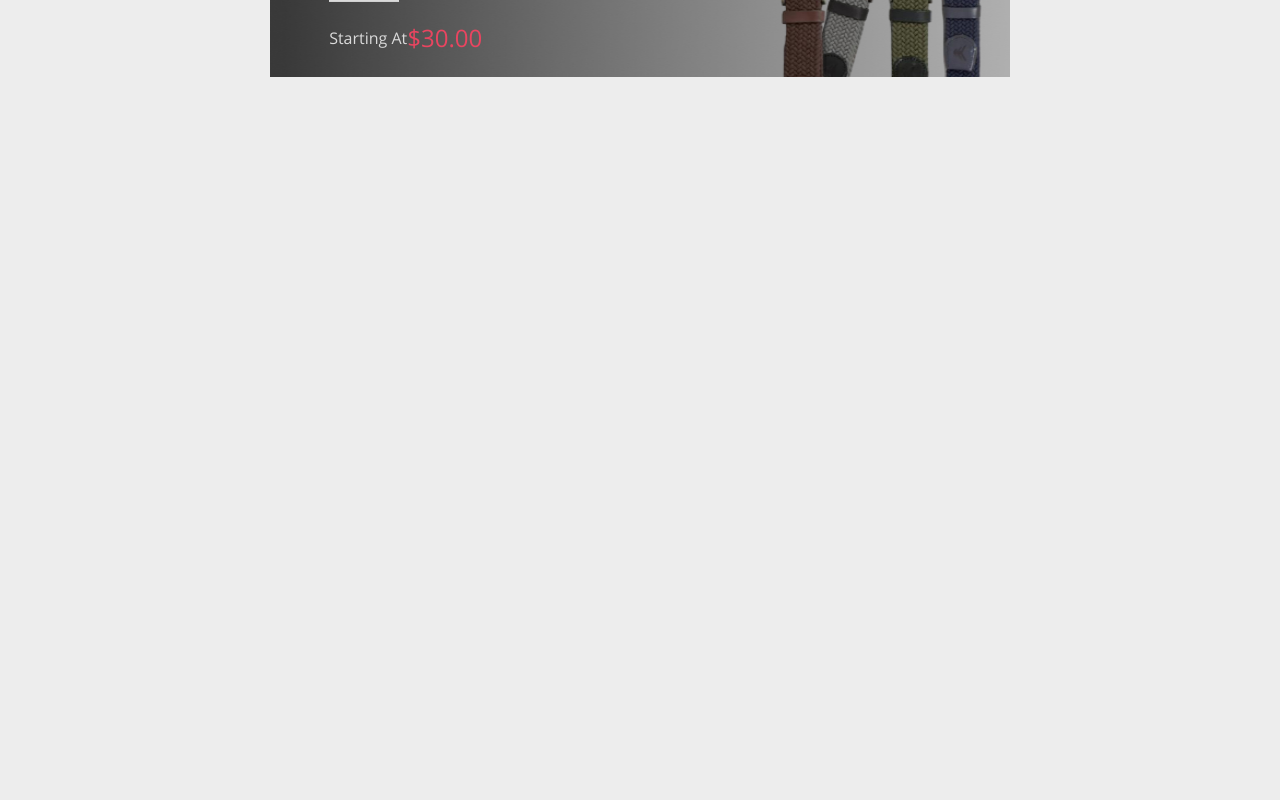
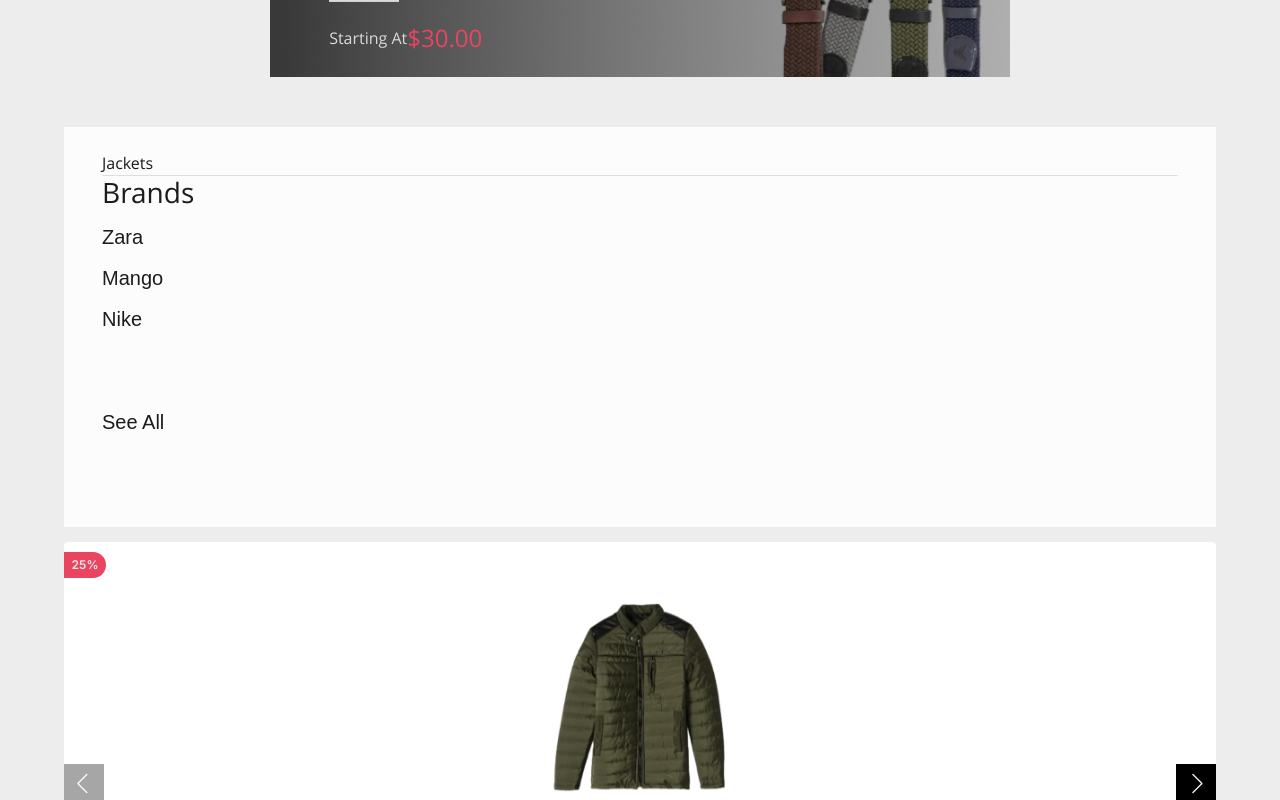
Before and after one commit to Navidhashemii/bonik-ecommerce, a Next.js app: page / in a window 1280 px wide. Shown: the part 7920-8720 px from the top of the page. Before the commit the page ends 7997 px from the top, so only its background shows below. Built offline with nearby package versions, Linux system fonts and the light colour scheme.

Commit message:
add jackets products component

```diff
--- a/src/app/page.js
+++ b/src/app/page.js
@@ -32,6 +32,7 @@ export default async function Home() {
       <ComingSoonPart/>
       <Products data={data} category={categories[0]}/>
       <MiddleBannerPart/>
+      <Products data={data} category={categories[1]}/>
 
     </Container>
 
```
